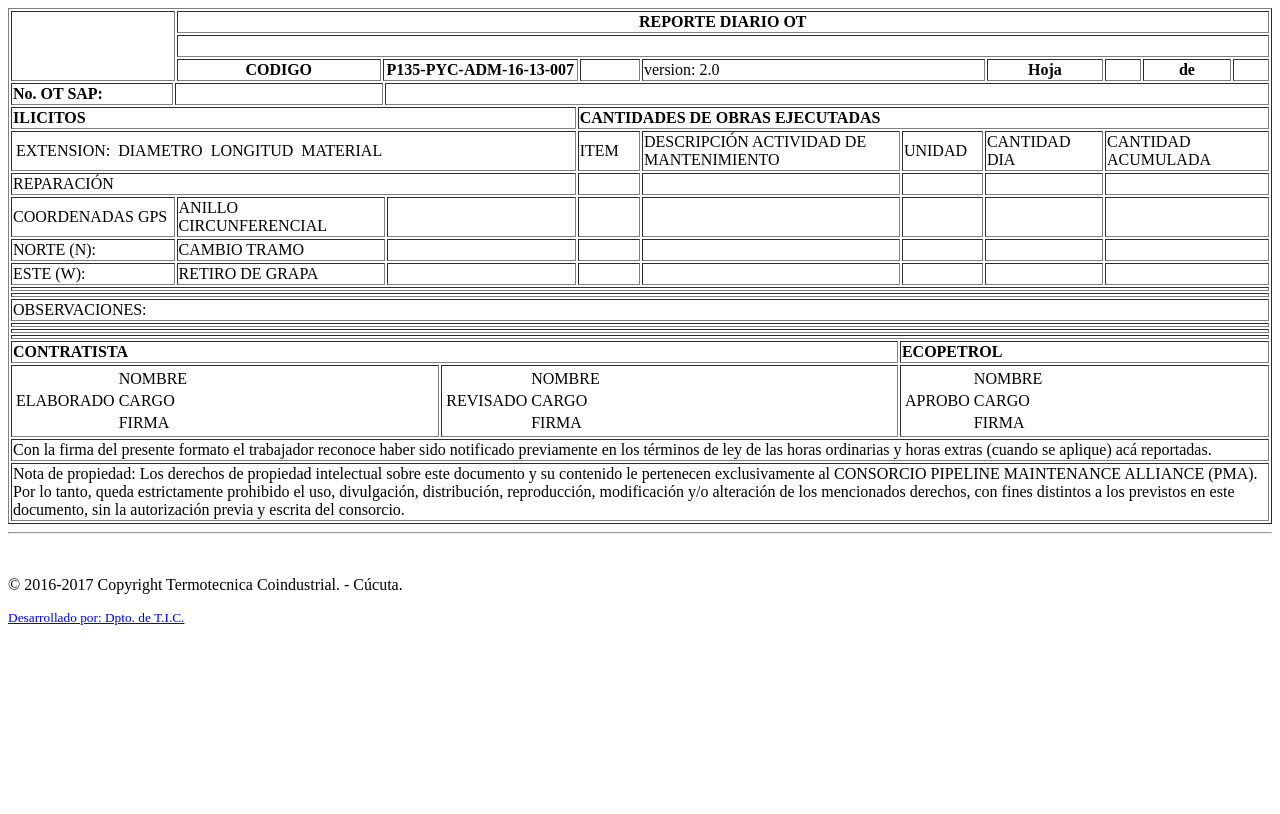
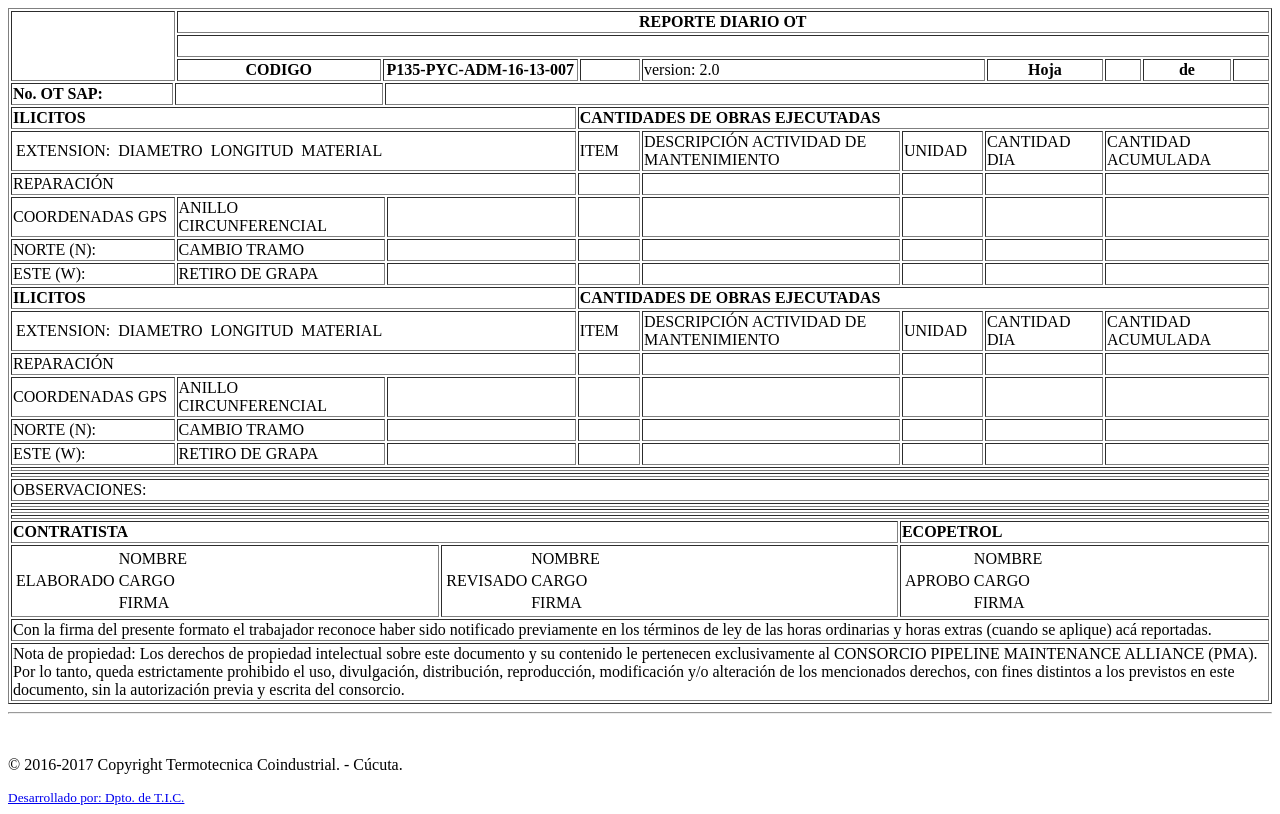
Before and after one commit to tristanius/ot, a PHP site: the page made by application/views/reportes/imprimir_pma/rd/info_adicional.php in a window 1280 px wide. Before the commit the page ends 625 px from the top, so only its background shows below. Run offline with PHP 8.4, Linux system fonts and the light colour scheme; the template is opened without the code that fills it, so the values that code supplies are empty.

Commit message:
Reporte diario pma v3

```diff
--- a/application/views/reportes/imprimir_pma/rd/header.php
+++ b/application/views/reportes/imprimir_pma/rd/header.php
@@ -16,7 +16,10 @@
         <th colspan="32" class="f16">REPORTE DIARIO OT <?= $r->nombre_ot ?></th>
       </tr>
       <tr>
-        <th colspan="32" class="f16">&nbsp;</th>
+        <th colspan="32" class="f16">
+          EJECUCION DE OBRAS Y TRABAJOS DE MANTENIMIENTO DE SISTEMAS DE TRANSPORTE DE HIDROCARBUROS DURANTE LAS VIGENCIAS 2013 AL 2018- ZONA SUR
+          CONTRATO NO. MA-0032889 Y SU ADICIONAL NO. 1 DE ECOPETROL Y EL CONTRATO DE CENIT NO. 8000002840
+        </th>
       </tr>
       <tr>
         <th colspan="3">CODIGO</th>
--- a/application/views/reportes/imprimir_pma/rd/info_adicional.php
+++ b/application/views/reportes/imprimir_pma/rd/info_adicional.php
@@ -25,6 +25,67 @@
       <td colspan="26"></td>
     </tr>
     <?php $this->load->view('reportes/imprimir_pma/rd/info_actividad', array('title'=>'ACTIVIDAD 1', 'data'=>NULL ) ); ?>
+    <tr>
+      <td colspan="13" id="centrar"><b>ILICITOS</b></td>
+      <td colspan="22" id="centrar"><b>CANTIDADES DE OBRAS EJECUTADAS</b></td>
+    </tr>
+    <tr>
+      <td colspan="13">
+        <table class="sinborde">
+        <tr>
+          <td class="sinborde">EXTENSION:</td>
+          <td></td>
+          <td class="sinborde">DIAMETRO</td>
+          <td></td>
+          <td class="sinborde">LONGITUD</td>
+          <td></td>
+          <td class="sinborde">MATERIAL</td>
+          <td></td>
+        </tr>
+        </table>
+      </td>
+      <td colspan="2" id="centrar">ITEM</td>
+      <td colspan="12" id="centrar">DESCRIPCIÓN ACTIVIDAD DE MANTENIMIENTO</td>
+      <td colspan="2" id="centrar">UNIDAD</td>
+      <td colspan="3" id="centrar">CANTIDAD DIA</td>
+      <td colspan="3" id="centrar">CANTIDAD ACUMULADA</td>
+    </tr>
+    <tr>
+      <td colspan="13">REPARACIÓN</td>
+      <td colspan="2"></td>
+      <td colspan="12"></td>
+      <td colspan="2"></td>
+      <td colspan="3"></td>
+      <td colspan="3"></td>
+    </tr>
+    <tr>
+      <td colspan="6">COORDENADAS GPS</td>
+      <td colspan="5">ANILLO CIRCUNFERENCIAL</td><td colspan="2"></td>
+      <td colspan="2"></td>
+      <td colspan="12"></td>
+      <td colspan="2"></td>
+      <td colspan="3"></td>
+      <td colspan="3"></td>
+    </tr>
+    <tr>
+      <td colspan="6">NORTE (N):</td>
+      <td colspan="5">CAMBIO TRAMO</td><td colspan="2"></td>
+      <td colspan="2"></td>
+      <td colspan="12"></td>
+      <td colspan="2"></td>
+      <td colspan="3"></td>
+      <td colspan="3"></td>
+    </tr>
+    <tr>
+      <td colspan="6">ESTE (W):</td>
+      <td colspan="5">RETIRO DE GRAPA</td><td colspan="2"></td>
+      <td colspan="2"></td>
+      <td colspan="12"></td>
+      <td colspan="2"></td>
+      <td colspan="3"></td>
+      <td colspan="3"></td>
+    </tr>
+
     <?php $this->load->view('reportes/imprimir_pma/rd/info_actividad', array('title'=>'ACTIVIDAD 2', 'data'=>NULL ) ); ?>
     <tr>
       <td colspan="13" id="centrar"><b>ILICITOS</b></td>
```
